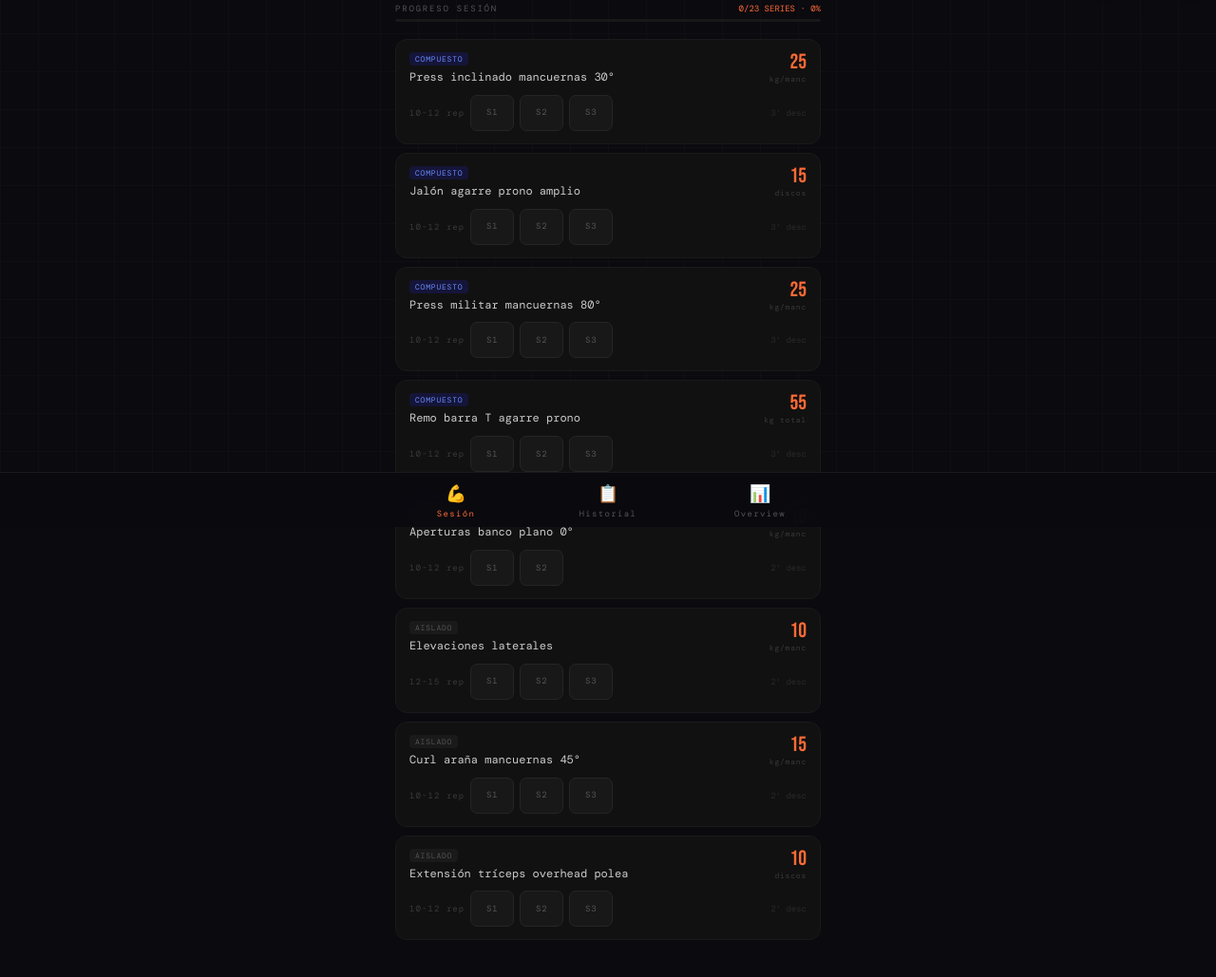
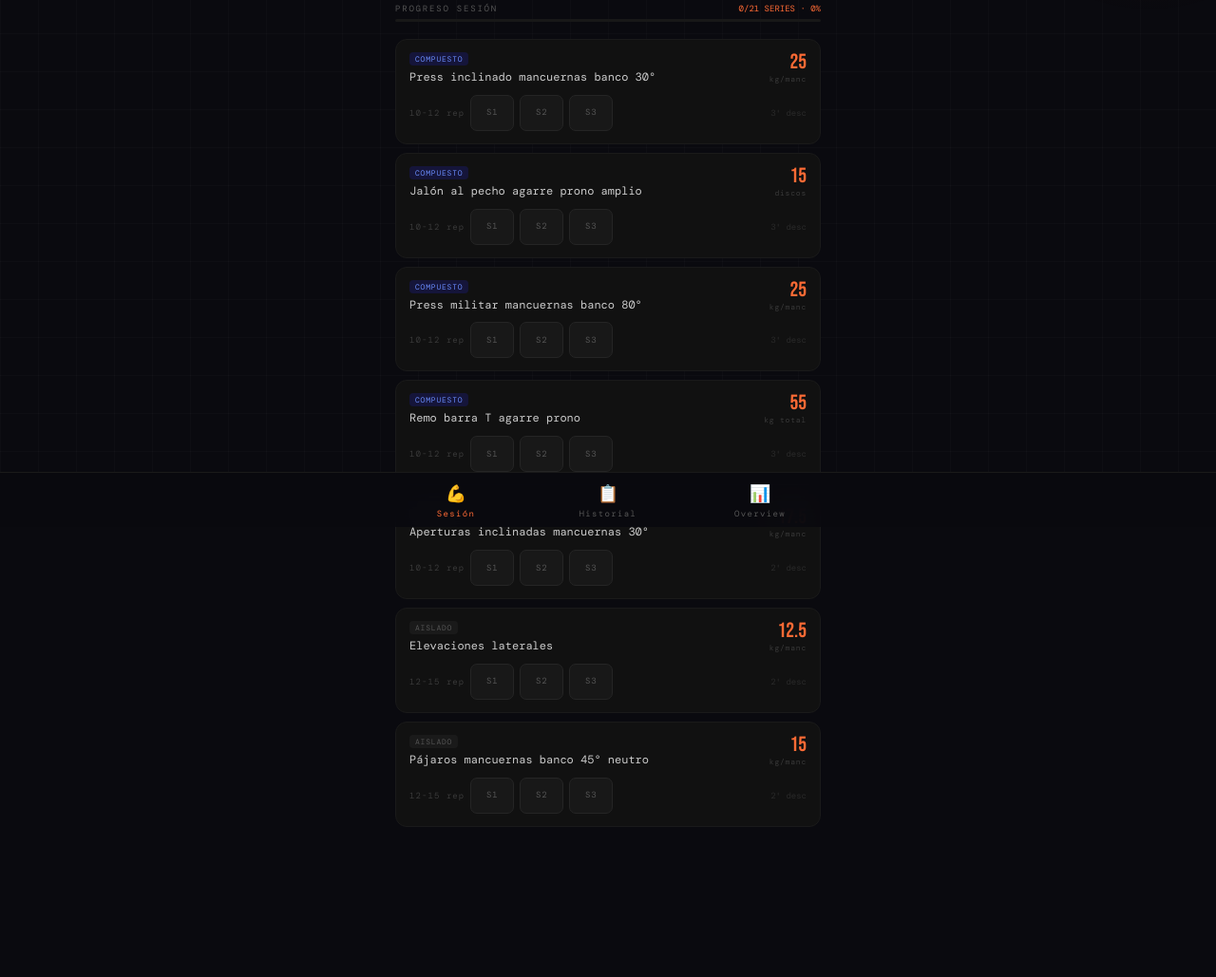
Before and after one commit to marcosbrunettaalvarez/TrackerProgress, a plain HTML site: page index.html in a window 1280 px wide. Shown: the part 245-1274 px from the top of the page at 95% size. After the commit the page ends 1252 px from the top, so only its background shows below. Drawn offline with nearby package versions, Linux system fonts and the light colour scheme; a web font is replaced by a local one.

Commit message:
Update exercise routine and fix logging state

```diff
--- a/index.html
+++ b/index.html
@@ -40,57 +40,54 @@ const C = {
   text: "#E8E8F0", muted: "#555", dim: "#333",
 };
 
+// ─── RUTINA ACTUALIZADA SEGÚN PDF ────────────────────────────────────
 const ROUTINE = {
   "Upper A": {
     day: "Lunes", color: "#FF6B35",
     exercises: [
-      { id:"ua1", name:"Press inclinado mancuernas 30°", sets:3, reps:"10-12", iw:25, unit:"kg/manc", type:"comp" },
-      { id:"ua2", name:"Jalón agarre prono amplio", sets:3, reps:"10-12", iw:15, unit:"discos", type:"comp" },
-      { id:"ua3", name:"Press militar mancuernas 80°", sets:3, reps:"10-12", iw:25, unit:"kg/manc", type:"comp" },
-      { id:"ua4", name:"Remo barra T agarre prono", sets:3, reps:"10-12", iw:55, unit:"kg total", type:"comp" },
-      { id:"ua5", name:"Aperturas banco plano 0°", sets:2, reps:"10-12", iw:15, unit:"kg/manc", type:"aisl" },
-      { id:"ua6", name:"Elevaciones laterales", sets:3, reps:"12-15", iw:10, unit:"kg/manc", type:"aisl" },
-      { id:"ua7", name:"Curl araña mancuernas 45°", sets:3, reps:"10-12", iw:15, unit:"kg/manc", type:"aisl" },
-      { id:"ua8", name:"Extensión tríceps overhead polea", sets:3, reps:"10-12", iw:10, unit:"discos", type:"aisl" },
+      { id:"ua1", name:"Press inclinado mancuernas banco 30°", sets:3, reps:"10-12", iw:25,   unit:"kg/manc", type:"comp" },
+      { id:"ua2", name:"Jalón al pecho agarre prono amplio",   sets:3, reps:"10-12", iw:15,   unit:"discos",  type:"comp" },
+      { id:"ua3", name:"Press militar mancuernas banco 80°",   sets:3, reps:"10-12", iw:25,   unit:"kg/manc", type:"comp" },
+      { id:"ua4", name:"Remo barra T agarre prono",            sets:3, reps:"10-12", iw:55,   unit:"kg total",type:"comp" },
+      { id:"ua5", name:"Aperturas inclinadas mancuernas 30°",  sets:3, reps:"10-12", iw:17.5, unit:"kg/manc", type:"aisl" },
+      { id:"ua6", name:"Elevaciones laterales",                sets:3, reps:"12-15", iw:12.5, unit:"kg/manc", type:"aisl" },
+      { id:"ua7", name:"Pájaros mancuernas banco 45° neutro",  sets:3, reps:"12-15", iw:15,   unit:"kg/manc", type:"aisl" },
     ]
   },
   "Lower A": {
     day: "Miércoles", color: "#4ECDC4",
     exercises: [
-      { id:"la1", name:"Sentadilla búlgara mancuernas", sets:3, reps:"10-12", iw:20, unit:"kg/manc", type:"comp" },
-      { id:"la2", name:"Hip thrust con barra", sets:3, reps:"10-12", iw:90, unit:"kg total", type:"comp" },
-      { id:"la3", name:"Extensión cuádriceps máquina", sets:3, reps:"10-12", iw:9, unit:"discos", type:"aisl" },
-      { id:"la4", name:"Curl femoral sentado", sets:3, reps:"10-12", iw:13, unit:"discos", type:"aisl" },
-      { id:"la5", name:"Elevación de gemelos con barra", sets:3, reps:"12-15", iw:125, unit:"kg total", type:"comp" },
-      { id:"la6", name:"Crunch cuerda polea alta", sets:3, reps:"12-15", iw:15, unit:"discos", type:"aisl" },
-      { id:"la7", name:"Curl de muñeca detrás espalda", sets:3, reps:"12-15", iw:40, unit:"kg total", type:"aisl" },
-      { id:"la8", name:"Pájaros banco inclinado 45°", sets:2, reps:"12-15", iw:10, unit:"kg/manc", type:"aisl" },
+      { id:"la1", name:"Sentadilla búlgara mancuernas",              sets:3, reps:"10-12", iw:25,  unit:"kg/manc", type:"comp" },
+      { id:"la2", name:"Hip thrust barra recta",                     sets:3, reps:"10-12", iw:90,  unit:"kg total",type:"comp" },
+      { id:"la3", name:"Extensión cuádriceps máquina",               sets:3, reps:"10-12", iw:10,  unit:"discos",  type:"aisl" },
+      { id:"la4", name:"Curl femoral sentado máquina",               sets:3, reps:"10-12", iw:13,  unit:"discos",  type:"aisl" },
+      { id:"la5", name:"Elevación de gemelos barra parado",          sets:3, reps:"12-15", iw:140, unit:"kg total",type:"comp" },
+      { id:"la6", name:"Curl araña mancuernas banco 45°",            sets:3, reps:"10-12", iw:15,  unit:"kg/manc", type:"aisl" },
+      { id:"la7", name:"Extensión overhead barra prono banco 90° polea baja", sets:3, reps:"10-12", iw:10, unit:"discos", type:"aisl" },
     ]
   },
   "Upper B": {
     day: "Viernes", color: "#A855F7",
     exercises: [
-      { id:"ub1", name:"Press militar mancuernas 80°", sets:3, reps:"10-12", iw:25, unit:"kg/manc", type:"comp" },
-      { id:"ub2", name:"Jalón agarre supino cerrado", sets:3, reps:"10-12", iw:15, unit:"discos", type:"comp" },
-      { id:"ub3", name:"Press plano mancuernas 0°", sets:3, reps:"10-12", iw:25, unit:"kg/manc", type:"comp" },
-      { id:"ub4", name:"Remo barra T agarre V semi-neutro", sets:3, reps:"10-12", iw:55, unit:"kg total", type:"comp" },
-      { id:"ub5", name:"Aperturas banco inclinado 30°", sets:2, reps:"10-12", iw:15, unit:"kg/manc", type:"aisl" },
-      { id:"ub6", name:"Elevaciones laterales", sets:3, reps:"12-15", iw:10, unit:"kg/manc", type:"aisl" },
-      { id:"ub7", name:"Curl bíceps inclinado 45°", sets:3, reps:"10-12", iw:17.5, unit:"kg/manc", type:"aisl" },
-      { id:"ub8", name:"Extensión tríceps pushdown 45°", sets:3, reps:"10-12", iw:11, unit:"discos", type:"aisl" },
+      { id:"ub1", name:"Press militar máquina",                      sets:3, reps:"10-12", iw:65, unit:"kg máq",  type:"comp" },
+      { id:"ub2", name:"Jalón al pecho agarre supino cerrado",       sets:3, reps:"10-12", iw:15, unit:"discos",  type:"comp" },
+      { id:"ub3", name:"Press plano mancuernas 0°",                  sets:3, reps:"10-12", iw:25, unit:"kg/manc", type:"comp" },
+      { id:"ub4", name:"Remo polea baja agarre V neutro amplio",     sets:3, reps:"10-12", iw:15, unit:"discos",  type:"comp" },
+      { id:"ub5", name:"Cruces polea baja banco 30°",                sets:3, reps:"10-12", iw:4,  unit:"discos/c",type:"aisl" },
+      { id:"ub6", name:"Elevaciones laterales unilateral polea baja",sets:3, reps:"12-15", iw:2,  unit:"discos",  type:"aisl" },
+      { id:"ub7", name:"Face pull cuerda agarre neutro polea alta",  sets:3, reps:"12-15", iw:10, unit:"discos",  type:"aisl" },
     ]
   },
   "Lower B": {
-    day: "Domingo", color: "#F59E0B",
+    day: "Sábado", color: "#F59E0B",
     exercises: [
-      { id:"lb1", name:"Hip thrust con barra", sets:3, reps:"10-12", iw:90, unit:"kg total", type:"comp" },
-      { id:"lb2", name:"Sentadilla búlgara mancuernas", sets:3, reps:"10-12", iw:20, unit:"kg/manc", type:"comp" },
-      { id:"lb3", name:"Curl femoral tumbado", sets:3, reps:"10-12", iw:10, unit:"discos", type:"aisl" },
-      { id:"lb4", name:"Extensión cuádriceps máquina", sets:3, reps:"10-12", iw:9, unit:"discos", type:"aisl" },
-      { id:"lb5", name:"Elevación de gemelos con barra", sets:3, reps:"12-15", iw:125, unit:"kg total", type:"comp" },
-      { id:"lb6", name:"Crunch cuerda polea alta", sets:3, reps:"12-15", iw:15, unit:"discos", type:"aisl" },
-      { id:"lb7", name:"Curl de muñeca invertido sentado", sets:3, reps:"12-15", iw:20, unit:"kg total", type:"aisl" },
-      { id:"lb8", name:"Pájaros banco inclinado 45°", sets:2, reps:"12-15", iw:10, unit:"kg/manc", type:"aisl" },
+      { id:"lb1", name:"Peso muerto rumano barra recta",             sets:3, reps:"10-12", iw:90,   unit:"kg total",type:"comp" },
+      { id:"lb2", name:"Sentadilla búlgara mancuernas",              sets:3, reps:"10-12", iw:25,   unit:"kg/manc", type:"comp" },
+      { id:"lb3", name:"Curl femoral tumbado máquina",               sets:3, reps:"10-12", iw:11,   unit:"discos",  type:"aisl" },
+      { id:"lb4", name:"Extensión cuádriceps máquina",               sets:3, reps:"10-12", iw:10,   unit:"discos",  type:"aisl" },
+      { id:"lb5", name:"Elevación de gemelos barra parado",          sets:3, reps:"12-15", iw:140,  unit:"kg total",type:"comp" },
+      { id:"lb6", name:"Curl inclinado mancuernas banco 45°",        sets:3, reps:"10-12", iw:17.5, unit:"kg/manc", type:"aisl" },
+      { id:"lb7", name:"Extensión pushdown barra recta 45° polea alta", sets:3, reps:"10-12", iw:11, unit:"discos", type:"aisl" },
     ]
   }
 };
@@ -233,7 +230,7 @@ function App() {
   const [weekNum, setWeekNum] = useState(() => ls("ft_week", 1));
   const [sessionLog, setSessionLog] = useState({});
   const [completedSets, setCompletedSets] = useState({});
-  const [logging, setLogging] = useState(null); // { exId, setIdx }
+  const [logging, setLogging] = useState(null);
   const [toast, setToast] = useState(null);
 
   useEffect(() => { lss("ft_weights", weights); }, [weights]);
@@ -284,7 +281,6 @@ function App() {
 
   const histEntries = Object.entries(history).sort((a,b) => b[0]-a[0]).slice(0,30);
 
-  // ── RENDER ──
   return React.createElement("div", {
     style:{ minHeight:"100vh", background:C.bg, position:"relative", overflow:"hidden" }
   },
@@ -545,7 +541,6 @@ function App() {
 
 ReactDOM.createRoot(document.getElementById("root")).render(React.createElement(App));
 
-// ── SERVICE WORKER ──
 if ("serviceWorker" in navigator) {
   window.addEventListener("load", () => {
     navigator.serviceWorker.register("./sw.js").catch(() => {});
```
